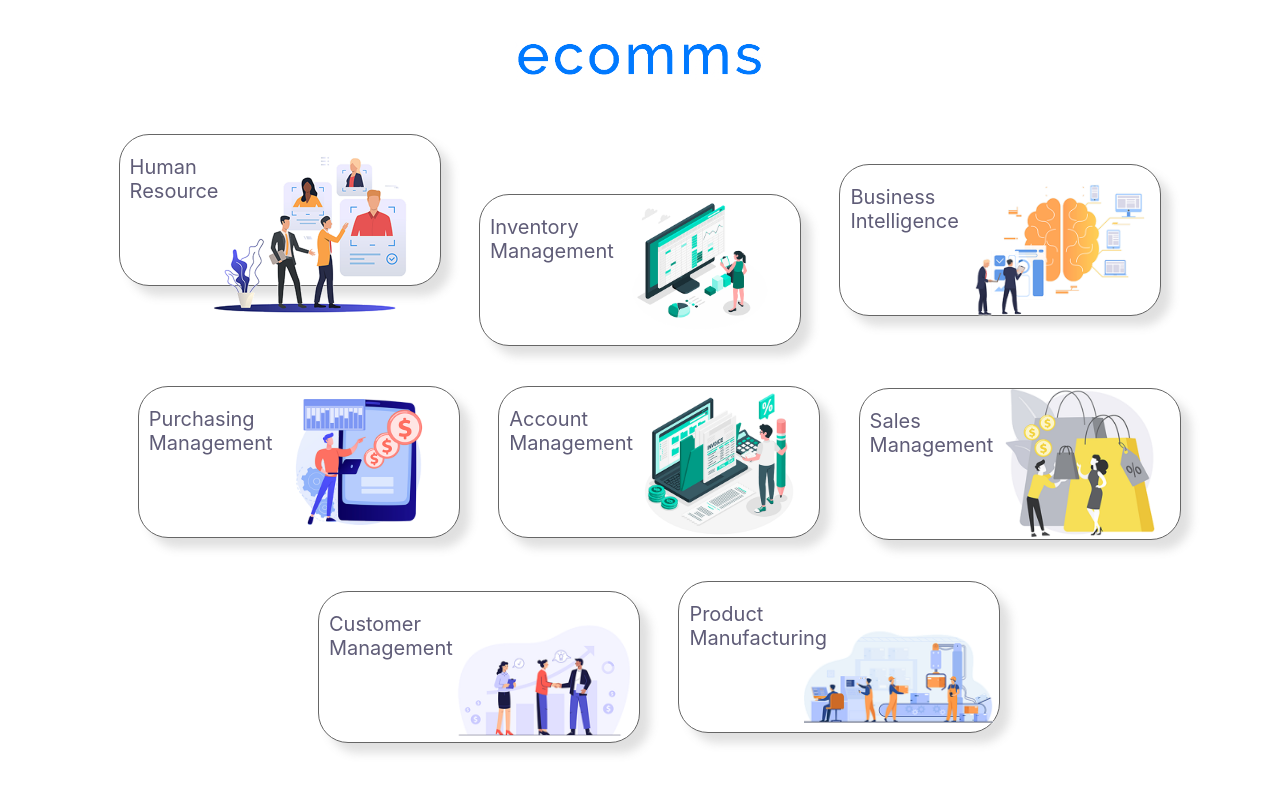
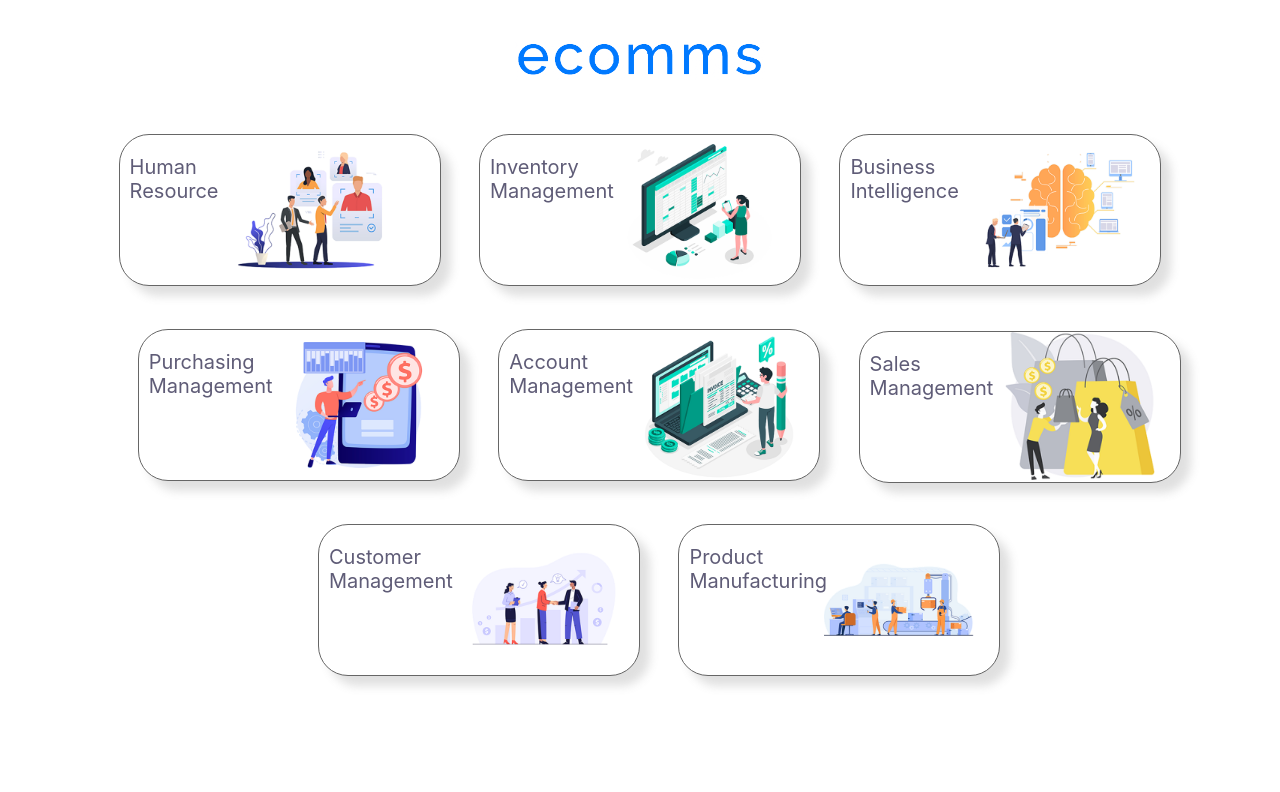
Before and after one commit to Ecommserp/ecomms, a React (Create React App) app: page / in a window 1280 px wide. Shown: the top 792 px of the page. Built offline with nearby package versions, Linux system fonts and the light colour scheme.

Commit message:
tiles done

```diff
--- a/src/App.css
+++ b/src/App.css
@@ -38,19 +38,19 @@
 
 .hr_img {
   position: relative;
-  width: 200px;
+  width: 150px;
   padding-left: 60px;
 }
 
 .inv_img {
   position: relative;
-  width: 140px;
+  width: 150px;
   padding-left: 120px;
 }
 
 .bi_img {
   position: relative;
-  width: 170px;
+  width: 150px;
   padding-left: 120px;
 }
 
@@ -68,7 +68,7 @@
 
 .crm_img {
   position: relative;
-  width: 180px;
+  width: 150px;
   padding-left: 125px;
 }
 
@@ -80,7 +80,7 @@
 
 .manu_img {
   position: relative;
-  width: 190px;
+  width: 150px;
   padding-left: 120px;
 }
 
```
Also changed, not shown: 1 other file (tests, documents, lock files or other folders).
